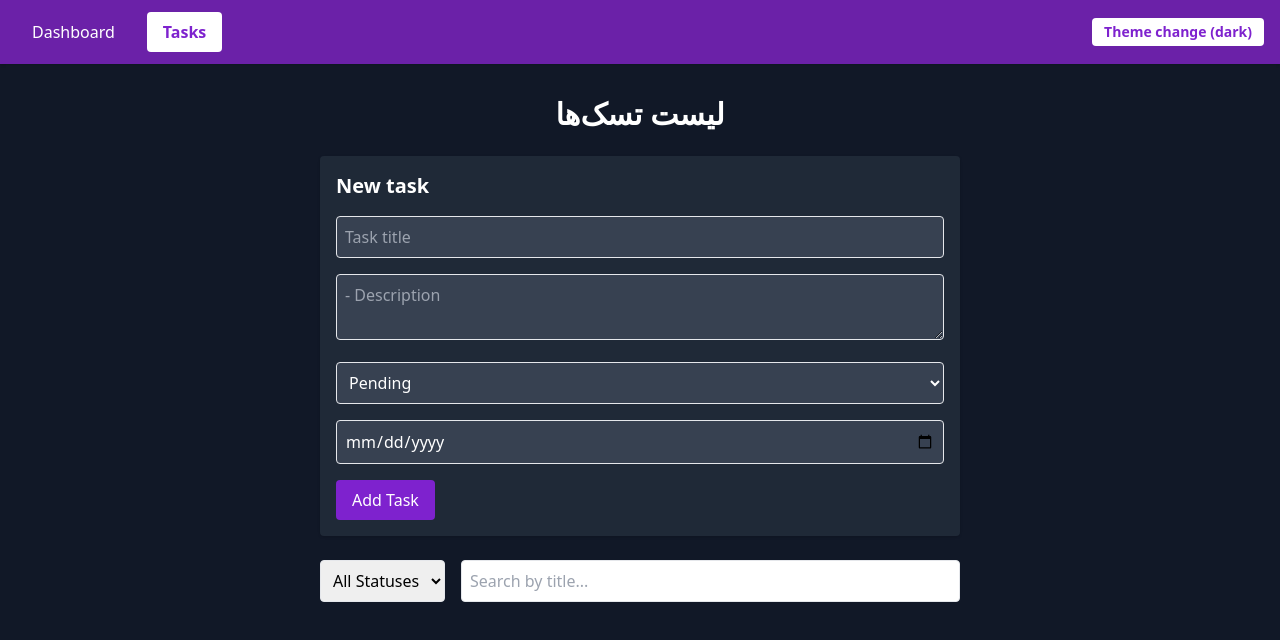
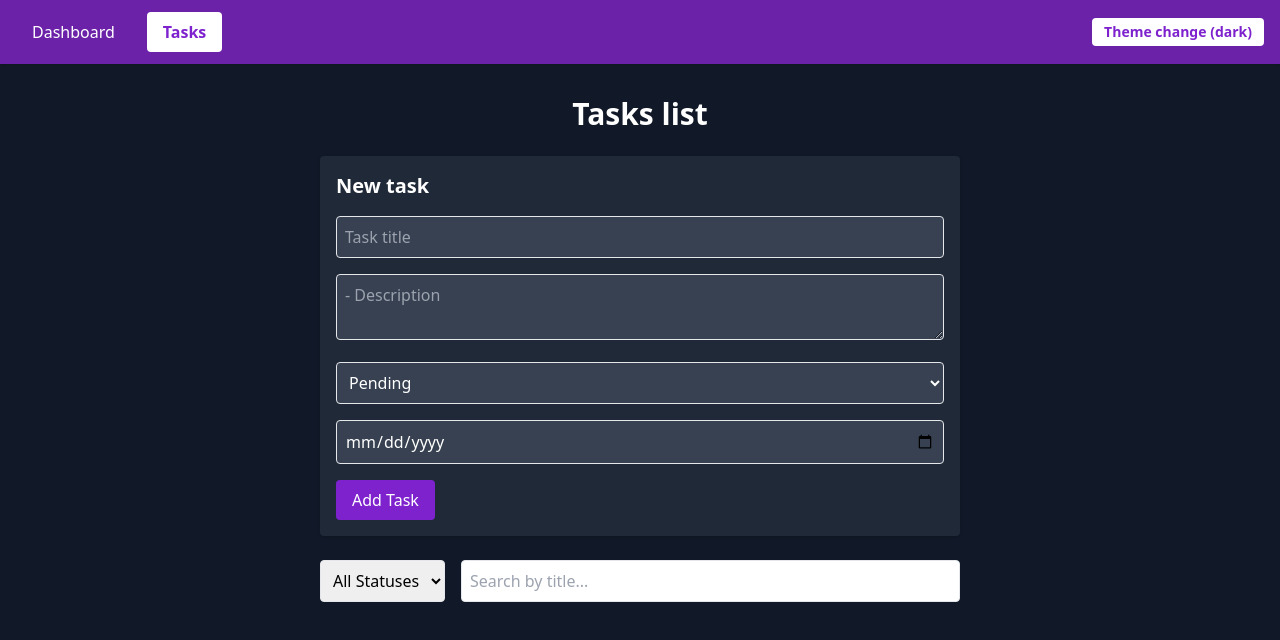
Before and after one commit to soroushiliyat/task-manager-vite-ts, a React (Vite) app: page /tasks in a window 1280 px wide. Shown: the top 640 px of the page. Built offline with nearby package versions, Linux system fonts and the light colour scheme.

Commit message:
Update TaskListPage.tsx

```diff
--- a/src/features/tasks/pages/TaskListPage.tsx
+++ b/src/features/tasks/pages/TaskListPage.tsx
@@ -75,7 +75,7 @@ export default function TaskListPage() {
 
   return (
     <div className="max-w-2xl mx-auto py-8 px-4">
-      <h1 className="text-3xl font-bold mb-6 text-center">لیست تسک‌ها</h1>
+      <h1 className="text-3xl font-bold mb-6 text-center">Tasks list</h1>
 
       <TaskForm onSubmit={handleAddOrEdit} editingTask={editingTask} />
 
```
